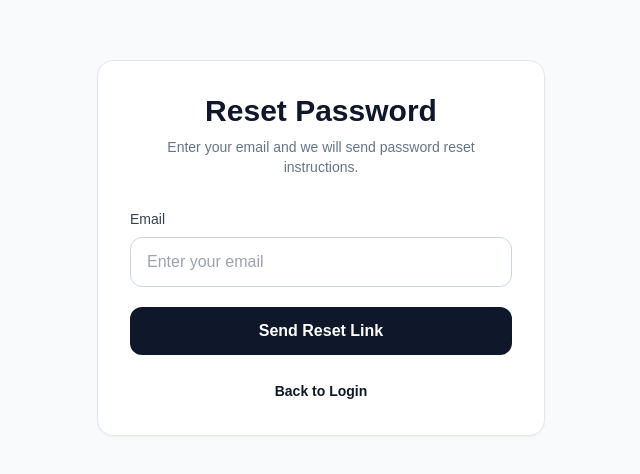
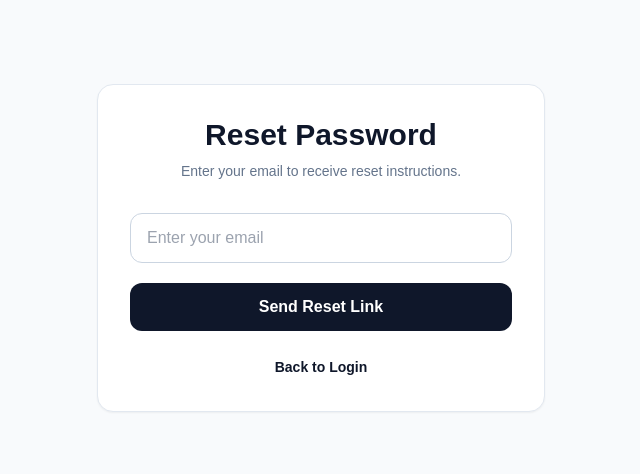
Before and after one commit to appdeveloper3882423-gif/task-manager, a Next.js app: page /forget-password in a window 1280 px wide. Shown: the part 152-626 px from the top of the page, without its empty margins (319-959 px from the left). Built offline with nearby package versions, Linux system fonts and the light colour scheme.

Commit message:
Update page.tsx

```diff
--- a/app/forget-password/page.tsx
+++ b/app/forget-password/page.tsx
@@ -2,9 +2,30 @@
 
 import { useState } from "react";
 import Link from "next/link";
+import { sendPasswordResetEmail } from "firebase/auth";
+import { auth } from "../../lib/firebase";
 
 export default function ForgotPasswordPage() {
   const [email, setEmail] = useState("");
+  const [message, setMessage] = useState("");
+  const [error, setError] = useState("");
+  const [loading, setLoading] = useState(false);
+
+  async function handleReset(e: React.FormEvent) {
+    e.preventDefault();
+    setMessage("");
+    setError("");
+    setLoading(true);
+
+    try {
+      await sendPasswordResetEmail(auth, email);
+      setMessage("Password reset instructions have been sent to your email.");
+    } catch {
+      setError("Unable to send reset email. Please check the email address.");
+    } finally {
+      setLoading(false);
+    }
+  }
 
   return (
     <main className="flex min-h-screen items-center justify-center bg-slate-50 px-4">
@@ -13,30 +34,40 @@ export default function ForgotPasswordPage() {
           <h1 className="text-3xl font-bold text-slate-900">
             Reset Password
           </h1>
+
           <p className="mt-2 text-sm text-slate-500">
-            Enter your email and we will send password reset instructions.
+            Enter your email to receive reset instructions.
           </p>
         </div>
 
-        <form className="space-y-5">
-          <div>
-            <label className="mb-2 block text-sm font-medium text-slate-700">
-              Email
-            </label>
-            <input
-              type="email"
-              value={email}
-              onChange={(e) => setEmail(e.target.value)}
-              placeholder="Enter your email"
-              className="w-full rounded-xl border border-slate-300 px-4 py-3 outline-none focus:border-slate-900 focus:ring-2 focus:ring-slate-200"
-            />
+        {message && (
+          <div className="mb-5 rounded-xl bg-green-50 px-4 py-3 text-sm text-green-700">
+            {message}
           </div>
+        )}
+
+        {error && (
+          <div className="mb-5 rounded-xl bg-red-50 px-4 py-3 text-sm text-red-600">
+            {error}
+          </div>
+        )}
+
+        <form onSubmit={handleReset} className="space-y-5">
+          <input
+            required
+            type="email"
+            value={email}
+            onChange={(e) => setEmail(e.target.value)}
+            placeholder="Enter your email"
+            className="w-full rounded-xl border border-slate-300 px-4 py-3 outline-none focus:border-slate-900"
+          />
 
           <button
             type="submit"
-            className="w-full rounded-xl bg-slate-900 px-4 py-3 font-semibold text-white hover:bg-slate-800"
+            disabled={loading}
+            className="w-full rounded-xl bg-slate-900 px-4 py-3 font-semibold text-white hover:bg-slate-800 disabled:opacity-50"
           >
-            Send Reset Link
+            {loading ? "Sending..." : "Send Reset Link"}
           </button>
         </form>
 
```
